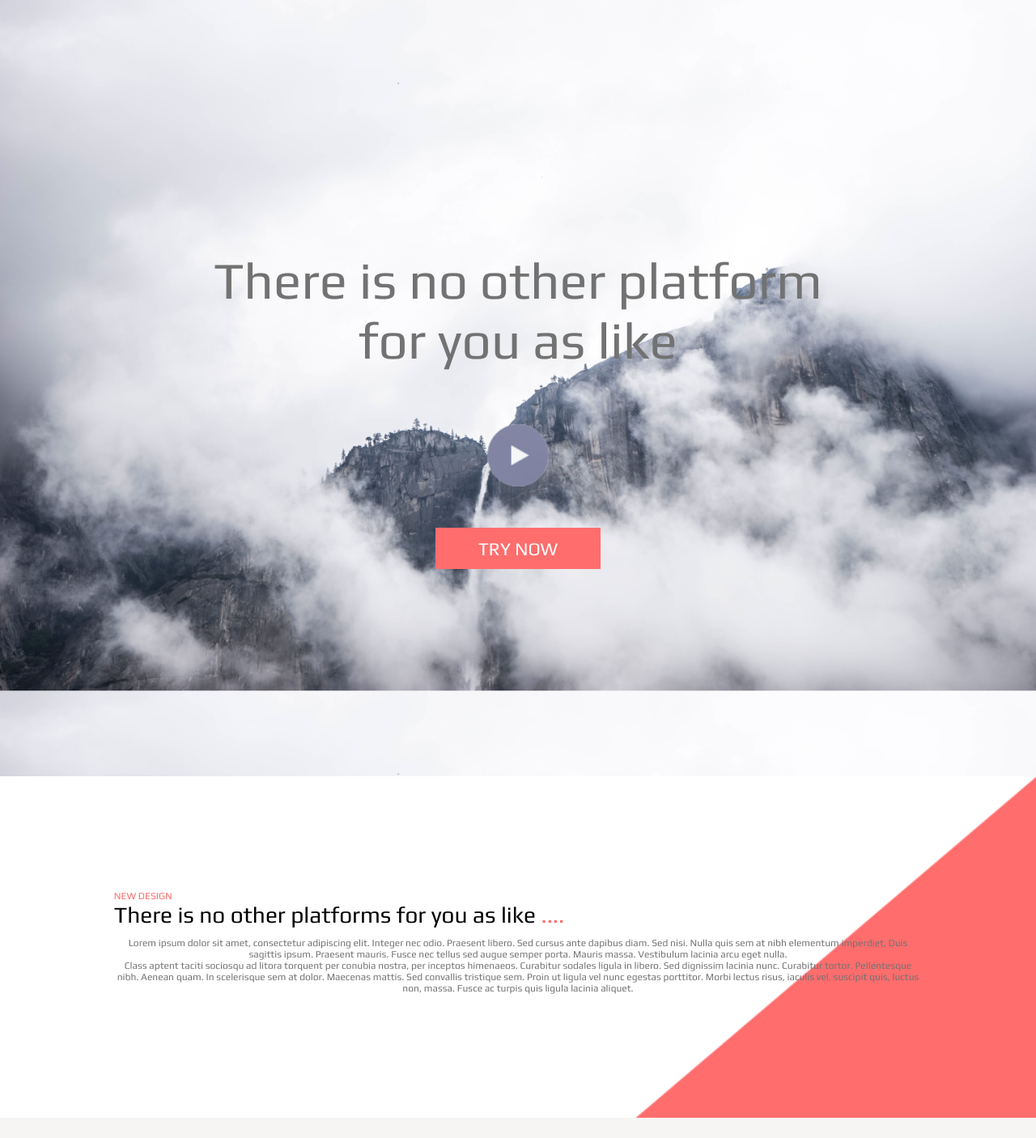
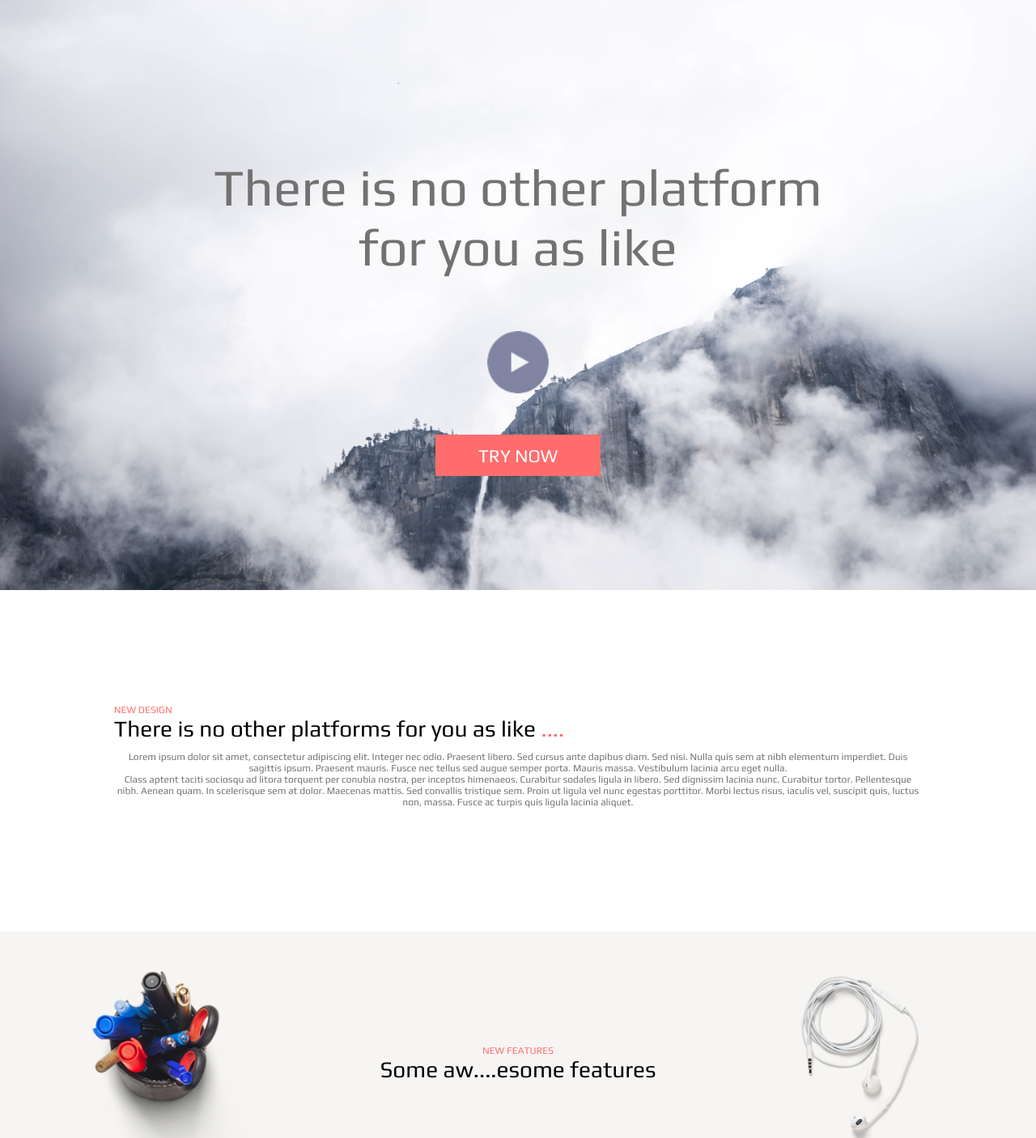
Before and after one commit to morkeltry/startex, a React (Create React App) app: page / in a window 1280 px wide. Shown: the top 1406 px of the page at 81% size. Built offline with nearby package versions, Linux system fonts and the light colour scheme; the HTML template or start-up script is replaced by a standard one.

Commit message:
allowed H2Like and SingleLineGrid to receive specified style elements, or else not complain

```diff
--- a/src/App.css
+++ b/src/App.css
@@ -12,6 +12,7 @@ section {
 .section1 {
   background-image : url("images/header-photo.jpg");
   background-size: 100%;
+  padding:  11vw 20vw;
 }
 
 .section1 h1 {
@@ -48,11 +49,15 @@ section {
   margin-bottom : 2vw;
 }
 
+.bg-image-positionable {
+  position : relative;
+}
 
 .bg-pink-triangle {
   background-image : url("images/decorationBox.png");
   background-size: 100%;
   padding : 11vw;
+  overflow : none;
 }
 
 .section3 {
@@ -66,7 +71,7 @@ section {
 }
 
 .section6 {
-  background-color: #F6F5F3;
+  background-color: #F6F45F3;
   color: #A6A6A9;
   padding-bottom : 0;
 }
--- a/src/App.js
+++ b/src/App.js
@@ -1,12 +1,14 @@
 import React, { Component, } from 'react';
 import './App.css';
+import BackgroundImage from './components/BackgroundImage.js';
 import H2Like from './components/H2Like.js';
 import SingleLineGrid from './components/SingleLineGrid.js';
 import NavVertical from './components/NavVertical.js';
 import SignupNewsletter from './components/SignupNewsletter.js';
-import browserImg from './images/section6-browser.png';
+import pinkTriangle from './images/decorationBox.png';
 import goArrow from './images/header-icon-play.png';
 import macbook from './images/section4-macbook.png';
+import browserImg from './images/section6-browser.png';
 // import imgMap from './helpers/imageMapper.js'
 import founders from './data/founders.js';
 import features from './data/features.js';
@@ -20,7 +22,7 @@ class App extends Component {
         <header>
         </header>
 
-        <section style={{padding : '20vw'}} className="section1">
+        <section className="section1">
           <div style={{}}>
             <h1>
               There is no other platform for you as like
@@ -35,7 +37,10 @@ class App extends Component {
           </div>
         </section>
 
-        <section className="bg-pink-triangle">
+        <section className="NOTbg-pink-triangle">
+          <BackgroundImage transform="scale(.4)" />
+          <div style={{display : 'flex'}}>
+            <div>
               <H2Like style={{align:'left', pinkBefore:'NEW DESIGN', pinkAfter:'....'}}
                 content= {<span>There is no other platforms for you as like</span>}
               />
@@ -43,6 +48,11 @@ class App extends Component {
                 Lorem ipsum dolor sit amet, consectetur adipiscing elit. Integer nec odio. Praesent libero. Sed cursus ante dapibus diam. Sed nisi. Nulla quis sem at nibh elementum imperdiet. Duis sagittis ipsum. Praesent mauris. Fusce nec tellus sed augue semper porta. Mauris massa. Vestibulum lacinia arcu eget nulla.
                 <br /> Class aptent taciti sociosqu ad litora torquent per conubia nostra, per inceptos himenaeos. Curabitur sodales ligula in libero. Sed dignissim lacinia nunc. Curabitur tortor. Pellentesque nibh. Aenean quam. In scelerisque sem at dolor. Maecenas mattis. Sed convallis tristique sem. Proin ut ligula vel nunc egestas porttitor. Morbi lectus risus, iaculis vel, suscipit quis, luctus non, massa. Fusce ac turpis quis ligula lacinia aliquet.
               </p>
+            </div>
+            <img NOTsrc={pinkTriangle} alt="" style={{height:'100%', left: '60%', overflow: 'none'}} className="iTFHmage-non-aligned" />
+          </div>
+
+
         </section>
 
         <section className="section3">
--- /dev/null
+++ b/src/components/BackgroundImage.js
@@ -0,0 +1,24 @@
+import React from 'react';
+import image from '../images/decorationBox.png';
+
+// const transform= 'rotate(180deg)';
+
+class BackgroundImage extends React.Component {
+  render() {
+    const style = {
+      position: 'absolute',     //remember to give content pos : rel
+      zIndex: -10,
+      width: '100%',
+       bottom: -50,
+       left : '0',
+       overflow: "hidden",
+      transform: this.props.transform
+    };
+
+    return <div style={style}>
+      <img src={image} style={{width: '100%', objectFit: 'contain', overflow:"hidden"}} alt="" className="logo" />
+    </div>
+  }
+}
+
+export default BackgroundImage;
--- a/src/components/H2Like.js
+++ b/src/components/H2Like.js
@@ -3,11 +3,13 @@ import './styles/h2-like.css'
 
 class H2Like extends Component {
   render() {
+    const receivedStyle = this.props.style || {};
+
     return (
-      <div style={{textAlign : this.props.style.align}}>
-        <div className="h2-like-pinks h2-like-small" >{this.props.style.pinkBefore}</div>
+      <div style={{textAlign : receivedStyle.align}}>
+        <div className="h2-like-pinks h2-like-small" >{receivedStyle.pinkBefore}</div>
         <span className="h2-like-main-color h2-like-big">{this.props.content} </span>
-        <span className="h2-like-pinks h2-like-big">{this.props.style.pinkAfter} </span>
+        <span className="h2-like-pinks h2-like-big">{receivedStyle.pinkAfter} </span>
       </div>
     )
   }
--- a/src/components/SingleLineGrid.js
+++ b/src/components/SingleLineGrid.js
@@ -3,9 +3,11 @@ import './styles/single-line-grid.css';
 
 class SingleLineGrid extends Component {
   render() {
+    const receivedStyle = this.props.style || {};
+
     return  (
       <div className="single-line-grid">
-        {this.props.data.map (element => { return <span className="single-item">
+        {this.props.data.map (element => { return <span className="single-item"  style={{padding : receivedStyle.padding}}>
           {element.image || null}
           <p>
             {element.title || null}
--- a/src/components/SocialWidgets.js
+++ b/src/components/SocialWidgets.js
@@ -6,7 +6,7 @@ import './styles/social-widgets.css';
 class SocialWidgets extends Component {
   render() {
     return  ( <div className="social-widgets" >
-      <SingleLineGrid className="social-widgets" data={social} />
+      <SingleLineGrid className="social-widgets" data={social} style={{padding: 0}}/>
     </div> )
   }
 }
--- a/src/components/styles/social-widgets.css
+++ b/src/components/styles/social-widgets.css
@@ -1,3 +1,6 @@
 .social-widgets {
+  background-color : red;
+  padding : 0;
+  margin : 0;
   transform : rotate (180);
 }
```
Lines whose indentation alone changed are shown as unchanged.
